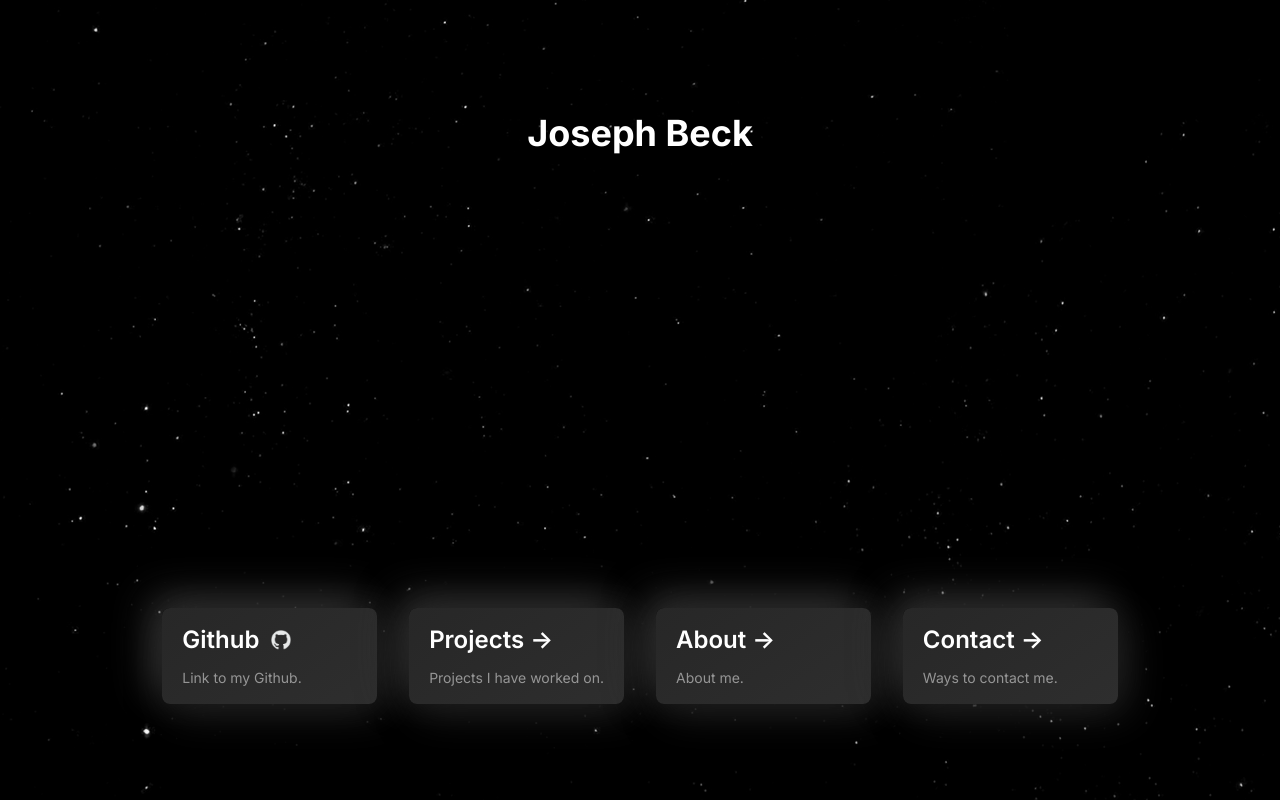
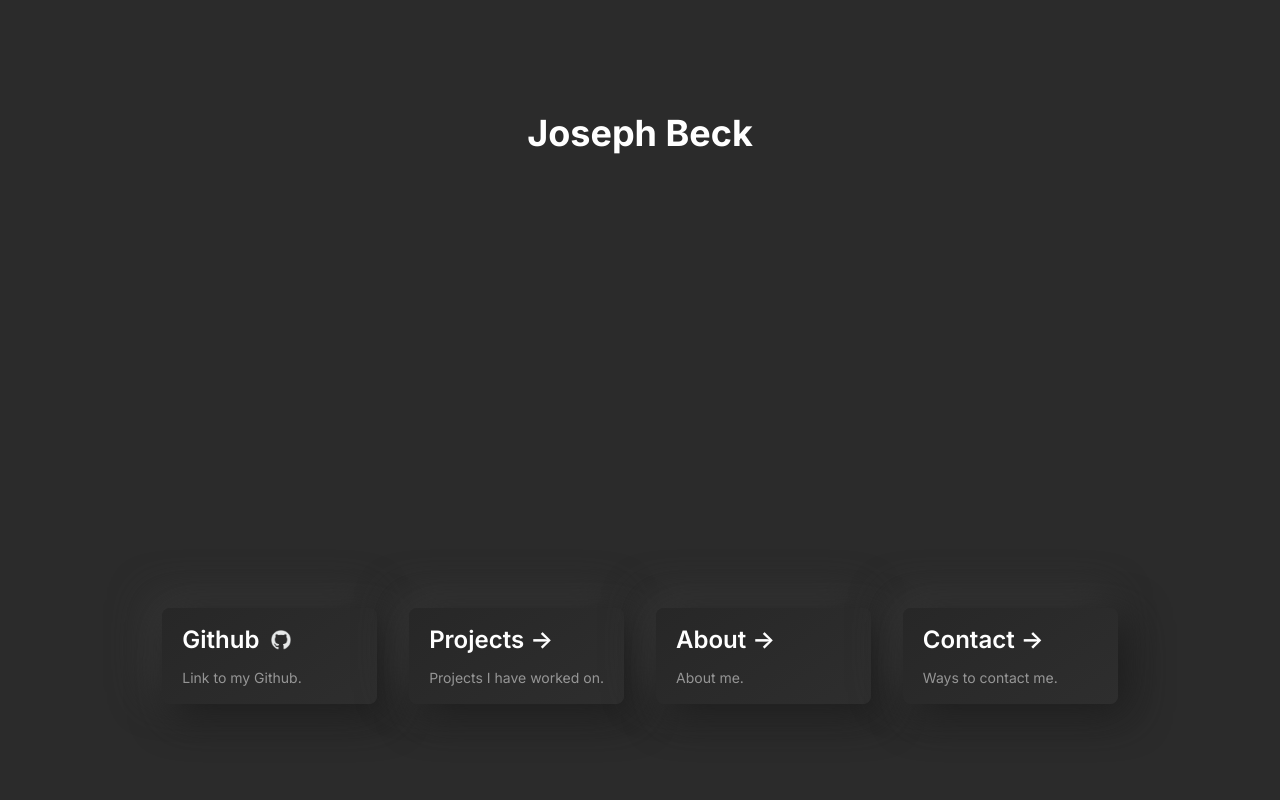
Before and after one commit to joseph-beck/joseph-beck.com, a Next.js app: page / in a window 1280 px wide. Built offline with nearby package versions, Linux system fonts and the light colour scheme.

Commit message:
minor update to background

```diff
--- a/pages/index.tsx
+++ b/pages/index.tsx
@@ -20,8 +20,8 @@ export default function Home() {
         {ContactLink()}
       </div>
 
-      <div className={`${common.stars}`}></div>
-      <div className={`${common.twinkling}`}></div>
+      {/* <div className={`${common.stars}`}></div>
+      <div className={`${common.twinkling}`}></div>  */}
     </main>
   )
 }
--- a/pages/projects/index.tsx
+++ b/pages/projects/index.tsx
@@ -30,6 +30,9 @@ export default function Projects() {
         {ThisWebsiteCard()}
         {RainCard()}
       </div>
+
+      {/* <div className={`${common.stars}`}></div>
+      <div className={`${common.twinkling}`}></div>  */}
     </main>
   );
 }
--- a/styles/projects.module.css
+++ b/styles/projects.module.css
@@ -2,6 +2,7 @@
   margin-bottom: 8rem;
   display: grid;
   text-align: center;
+  z-index: 3;
 }
 
 .lowerGroup {
```
